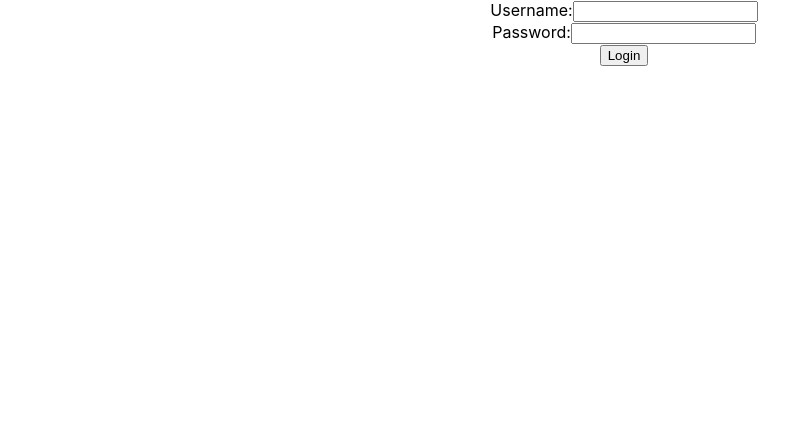
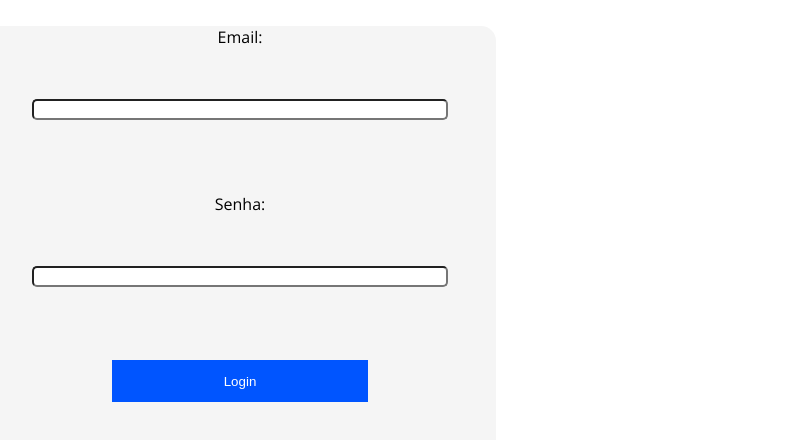
Before and after one commit to andrewklayver/onboard-front, a React (Create React App) app in the folder my-app/: page / in a window 1280 px wide. Shown: the top 440 px of the page, without its empty margins (16-805 px from the left). Built offline with nearby package versions, Linux system fonts and the light colour scheme.

Commit message:
tela de login em andamento

```diff
--- a/my-app/src/App.tsx
+++ b/my-app/src/App.tsx
@@ -1,11 +1,11 @@
 import React from "react";
 import "./App.css";
-import Login from "./components/screenlogin";
+import TelaLogin from "./components/TelaLogin/screenlogin";
 
 function App() {
   return (
     <div className="App">
-      <Login />
+      <TelaLogin />
     </div>
   );
 }
--- /dev/null
+++ b/my-app/src/components/Component.tsx
@@ -0,0 +1 @@
+import React from "react";
--- /dev/null
+++ b/my-app/src/components/TelaLogin/screenlogin.css
@@ -0,0 +1,45 @@
+@import url("https://fonts.googleapis.com/css2?family=Black+Han+Sans&family=Open+Sans:wght@400;700&display=swap");
+
+body {
+  font-family: "Open Sans", sans-serif;
+}
+
+.LoginTela {
+  background-color: #f5f5f5;
+  height: 60vh;
+  width: 40vw;
+  flex-direction: column;
+  border-radius: 15px;
+}
+
+.LoginTela {
+  display: flex;
+  text-align: center;
+  margin-top: 2%;
+  flex-direction: column;
+  align-items: center;
+}
+
+.text-login {
+  padding: 0.5em;
+}
+
+.inputs {
+  display: flex;
+  flex-direction: column;
+  width: 32vw;
+  background-color: #ffff;
+  padding: 1px;
+  margin: 10%;
+  text-align: start;
+  border-radius: 5px;
+}
+
+.button {
+  justify-content: center;
+  border: none;
+  padding: 1em;
+  width: 50%;
+  background-color: #0055ff;
+  color: #ffff;
+}
--- /dev/null
+++ b/my-app/src/components/TelaLogin/screenlogin.tsx
@@ -0,0 +1,39 @@
+import React, { useState } from "react";
+import "./screenlogin.css";
+
+const TelaLogin = () => {
+  const [username, setUsername] = useState("");
+  const [password, setPassword] = useState("");
+
+  return (
+    <form className="LoginTela">
+      <label className="email" htmlFor="username">
+        Email:
+      </label>
+      <input
+        className="inputs"
+        type="text"
+        id="username"
+        value={username}
+        onChange={(event) => setUsername(event.target.value)}
+      />
+      <br />
+      <label className="senha" htmlFor="password">
+        Senha:
+      </label>
+      <input
+        className="inputs"
+        type="password"
+        id="password"
+        value={password}
+        onChange={(event) => setPassword(event.target.value)}
+      />
+      <br />
+      <button className="button" type="submit">
+        Login
+      </button>
+    </form>
+  );
+};
+
+export default TelaLogin;
```
